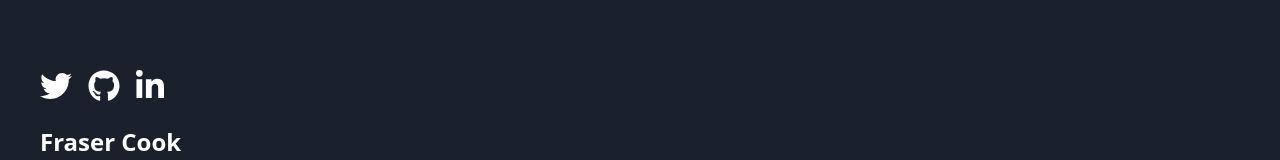
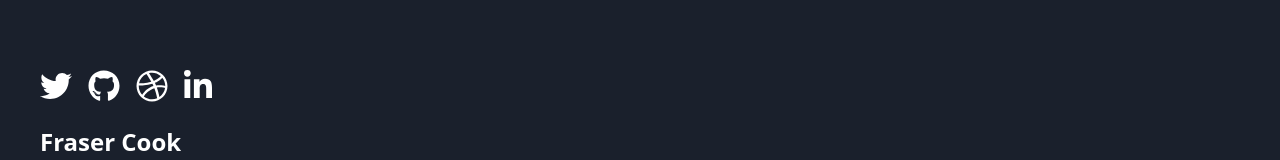
Before and after one commit to fraserc6/personal-website, a Next.js app: page / in a window 1280 px wide. Shown: the part 573-733 px from the top of the page. Built offline with nearby package versions, Linux system fonts and the light colour scheme.

Commit message:
Add Dribbble

```diff
--- a/pages/index.js
+++ b/pages/index.js
@@ -1,6 +1,6 @@
 import Head from 'next/head'
 import { FontAwesomeIcon } from '@fortawesome/react-fontawesome'
-import { faGithub, faTwitter, faLinkedinIn } from '@fortawesome/free-brands-svg-icons'
+import { faGithub, faTwitter, faLinkedinIn, faDribbble } from '@fortawesome/free-brands-svg-icons'
 
 export default function Home() {
   return (
@@ -23,6 +23,9 @@ export default function Home() {
 					<a href="https://github.com/fraserc6" target="_BLANK" className="mr-4">
 						<FontAwesomeIcon icon={faGithub} size="2x" color="#FFF" />
 					</a>
+					<a href="https://dribbble.com/fraser_cook" target="_BLANK" className="mr-4">
+						<FontAwesomeIcon icon={faDribbble} size="2x" color="#FFF" />
+					</a>
 					<a href="https://www.linkedin.com/in/fraser-cook-985b0b86/" target="_BLANK">
 						<FontAwesomeIcon icon={faLinkedinIn} size="2x" color="#FFF" />
 					</a>
```
